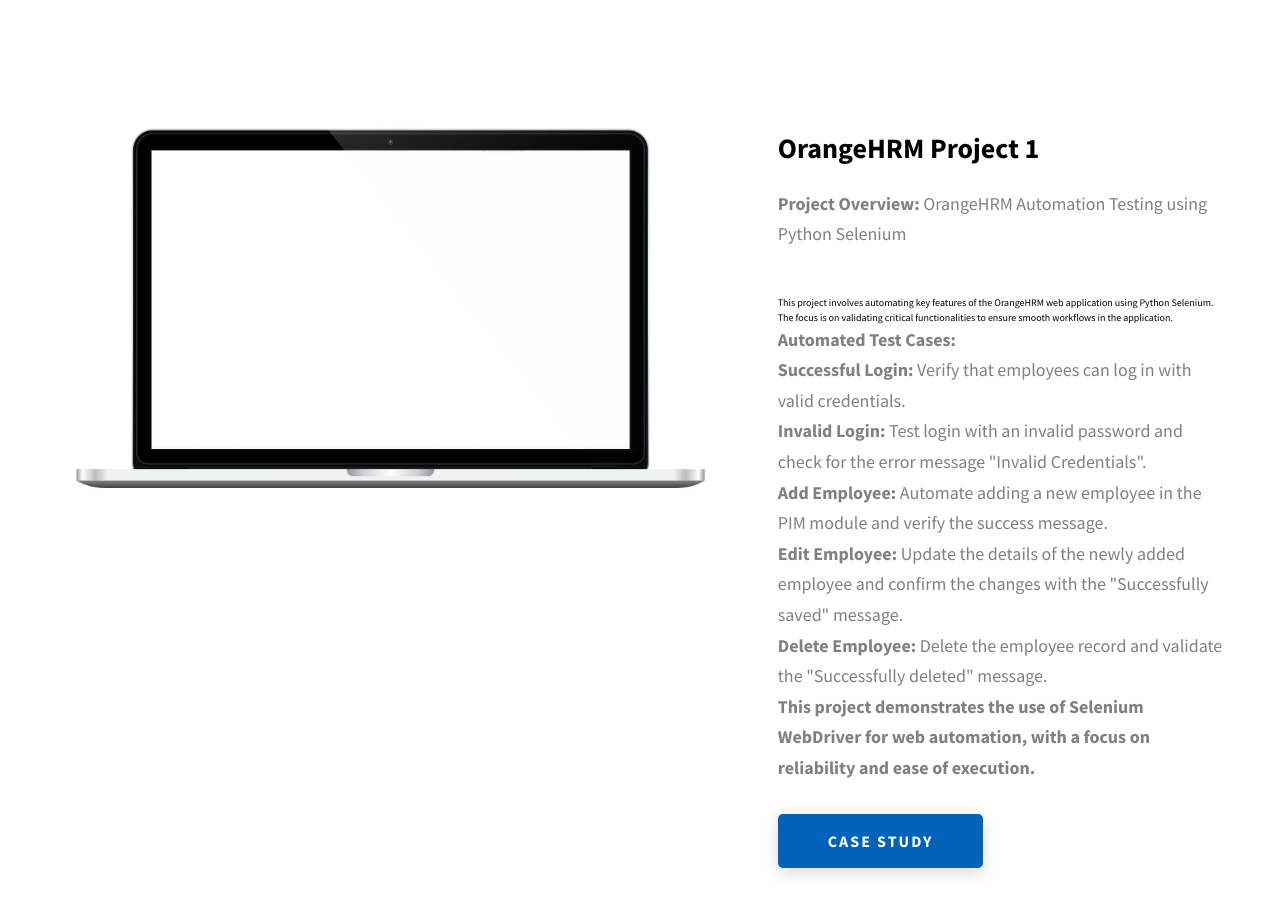
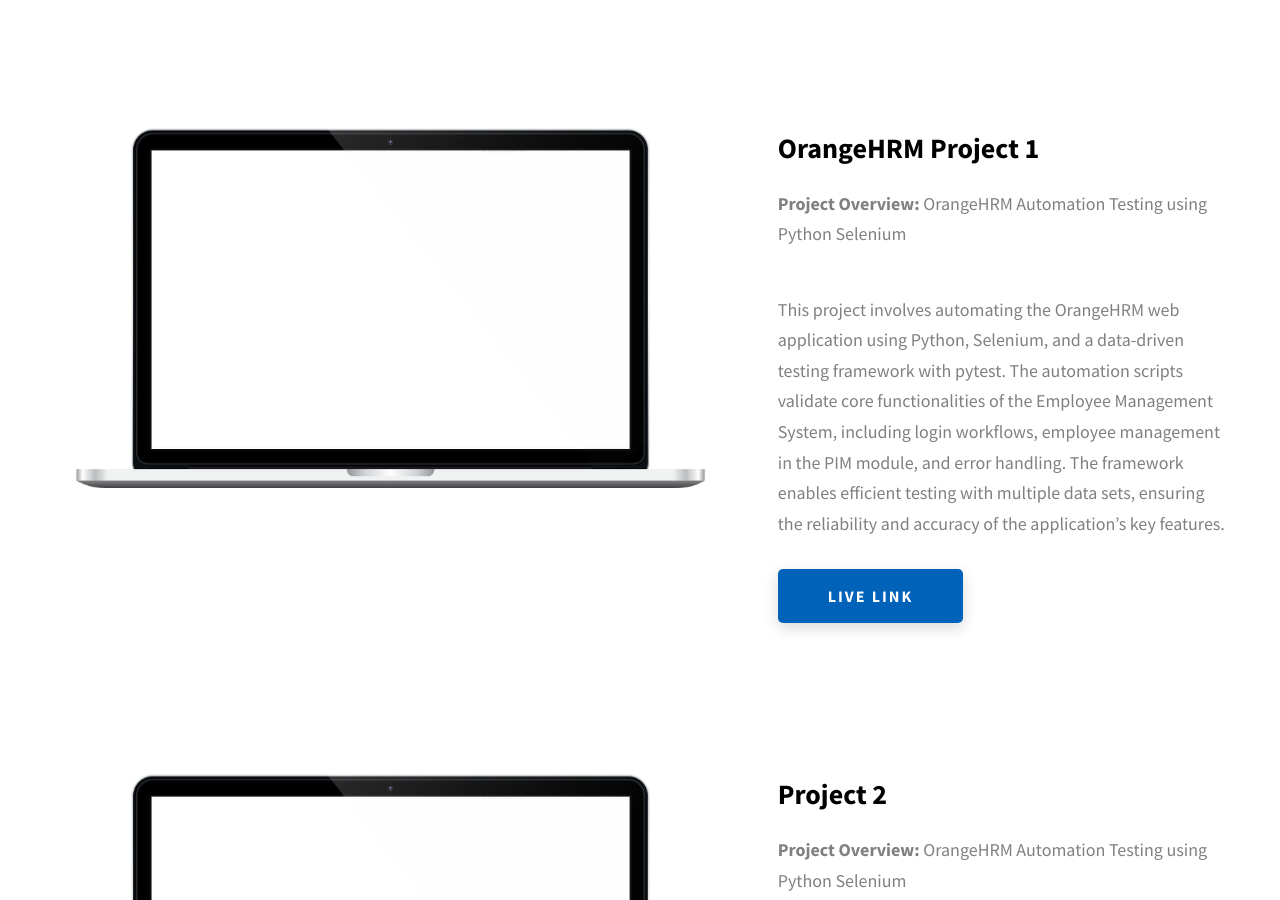
Before and after one commit to Sunmathi1219/sunmathi_portfolio, a website: page index.html in a window 1280 px wide. Shown: the part 2277-3177 px from the top of the page. Drawn offline with Linux system fonts and the light colour scheme.

Commit message:
Update index.html

```diff
--- a/index.html
+++ b/index.html
@@ -222,22 +222,16 @@
               <p class="projects__row-content-desc">
 <strong>Project Overview:</strong> OrangeHRM Automation Testing using Python Selenium</p><br>
 
-This project involves automating key features of the OrangeHRM web application using Python Selenium. The focus is on validating critical functionalities to ensure smooth workflows in the application.
-</p>
-<p class="projects__row-content-desc"><strong>Automated Test Cases:</strong><br>
-<strong>Successful Login:</strong> Verify that employees can log in with valid credentials.<br>
-<strong>Invalid Login:</strong> Test login with an invalid password and check for the error message "Invalid Credentials".<br>
-<strong>Add Employee:</strong> Automate adding a new employee in the PIM module and verify the success message.<br>
-<strong>Edit Employee:</strong> Update the details of the newly added employee and confirm the changes with the "Successfully saved" message.<br>
-<strong>Delete Employee:</strong> Delete the employee record and validate the "Successfully deleted" message.<br>
-<strong>This project demonstrates the use of Selenium WebDriver for web automation, with a focus on reliability and ease of execution.<br>
+<p class="projects__row-content-desc">This project involves automating the OrangeHRM web application using Python, Selenium, and a data-driven testing framework with pytest.
+  The automation scripts validate core functionalities of the Employee Management System, including login workflows, employee management in the PIM module, and error handling.
+  The framework enables efficient testing with multiple data sets, ensuring the reliability and accuracy of the application’s key features.
 
               </p>
               <a
                 href="https://github.com/Sunmathi1219/Capstone-Project_01-OrangeHRM-Page-in-DDTF-Framework-with-Python-Selenium-fra/tree/main"
                 class="btn btn--med btn--theme dynamicBgClr"
                 target="_blank"
-                >Case Study</a
+                >Live Link</a
               >
             </div>
           </div>
```
